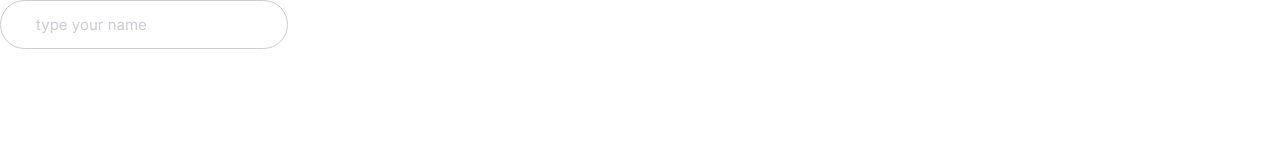
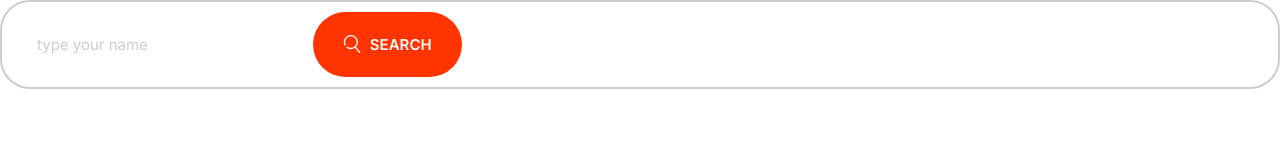
Before and after one commit to nettaku/moshified, a plain HTML site: page index.html in a window 1280 px wide. Drawn offline with Linux system fonts and the light colour scheme.

Commit message:
in the middle of input group

```diff
--- a/css/styles.css
+++ b/css/styles.css
@@ -253,8 +253,17 @@ p {
   padding: 1.5rem 3.5rem;
 }
 
+.input--no-border {
+  border: 0;
+}
+
 ::placeholder {
   color: #cdcbd7;
+}
+
+.input-group {
+  border: 2px solid #ccc;
+  border-radius: 3rem;
 }
 
 @media screen and (min-width: 1024px) {
--- a/index.html
+++ b/index.html
@@ -12,6 +12,15 @@
     <link rel="stylesheet" href="css/styles.css">
 </head>
 <body>
-   <input type="text" class="input" placeholder="type your name">
+   <div class="input-group">
+       <input type="text" class="input input--no-border" placeholder="type your name">
+       <span class="button button--accent">
+        <span class="button-icon-container">
+            <svg class="button-icon">
+                <use xlink:href="icons/sprite.svg#search"></use>
+            </svg>
+        </span>
+    search</span>
+    </div>
 </body>
 </html>
```
